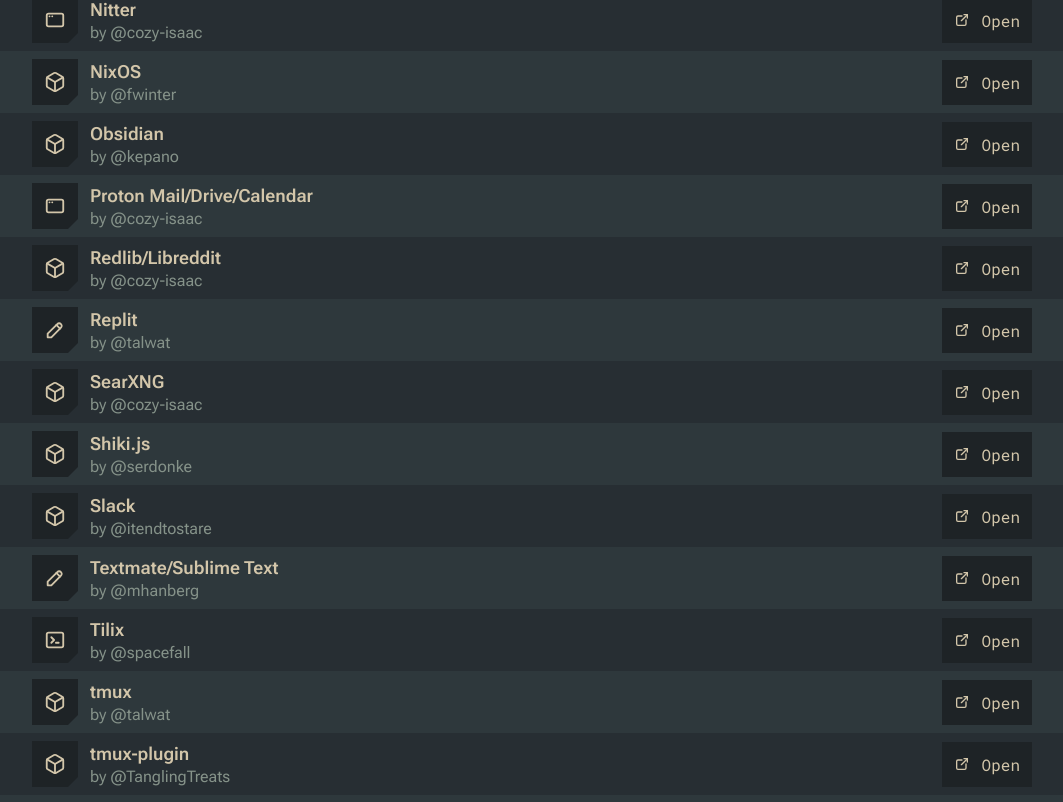
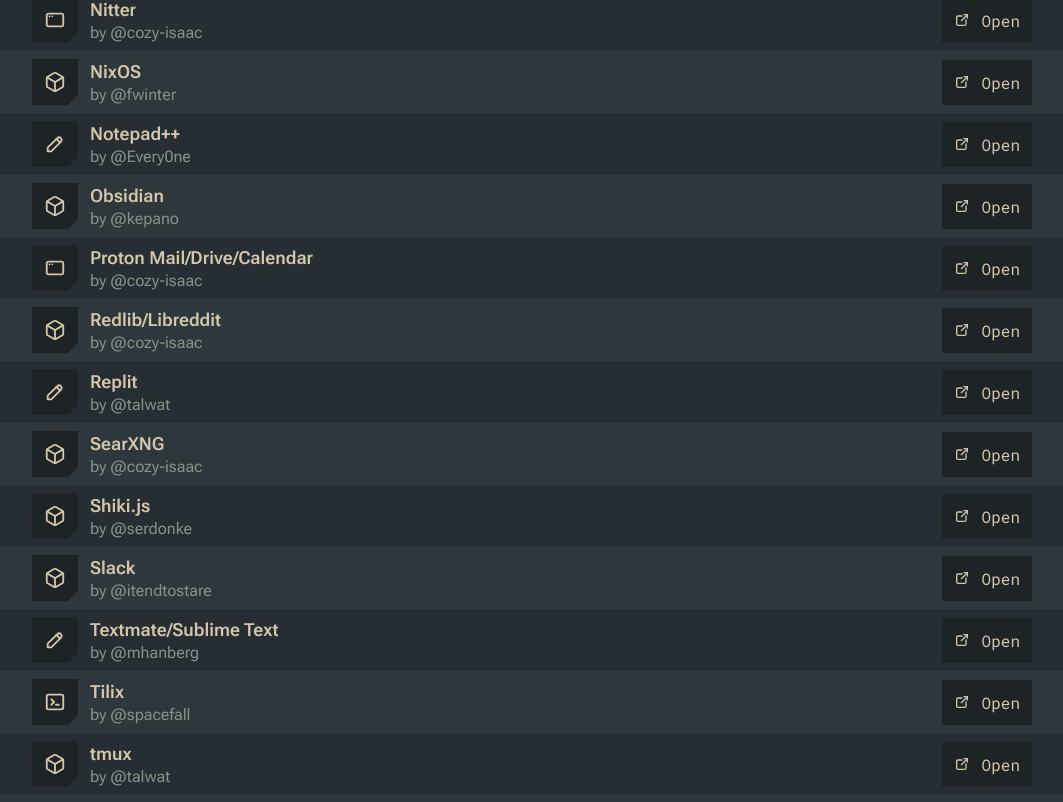
Before and after one commit to SirEthanator/everforest-web, a Next.js app: page /ports in a window 1280 px wide. Shown: the part 2338-3140 px from the top of the page, without its empty margins (108-1171 px from the left). Built offline with nearby package versions, Linux system fonts and the light colour scheme.

Commit message:
Add Notepad++ port (#4)
Added Notepad++ in Editor category

```diff
--- a/src/app/ports/data.ts
+++ b/src/app/ports/data.ts
@@ -119,6 +119,13 @@
     authorUrl: "https://github.com/atomashevic",
     category: "Editors",
     url: "https://github.com/atomashevic/everforest-micro"
+  },
+  {
+    title: "Notepad++",
+    author: "@Every0ne",
+    authorUrl: "https://github.com/Every0ne",
+    category: "Editors",
+    url: "https://github.com/Every0ne/npp-everforest-dark"
   },
   {
     title: "Kakoune",
```
